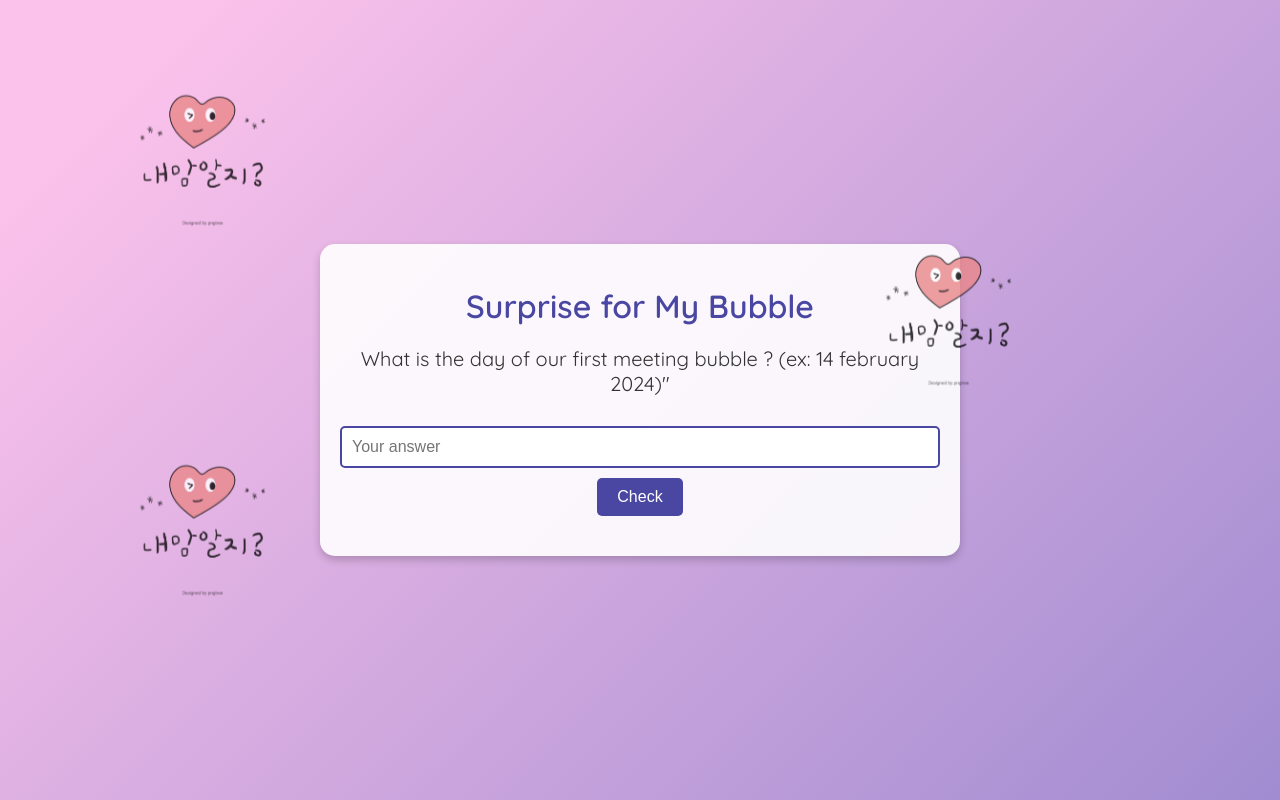
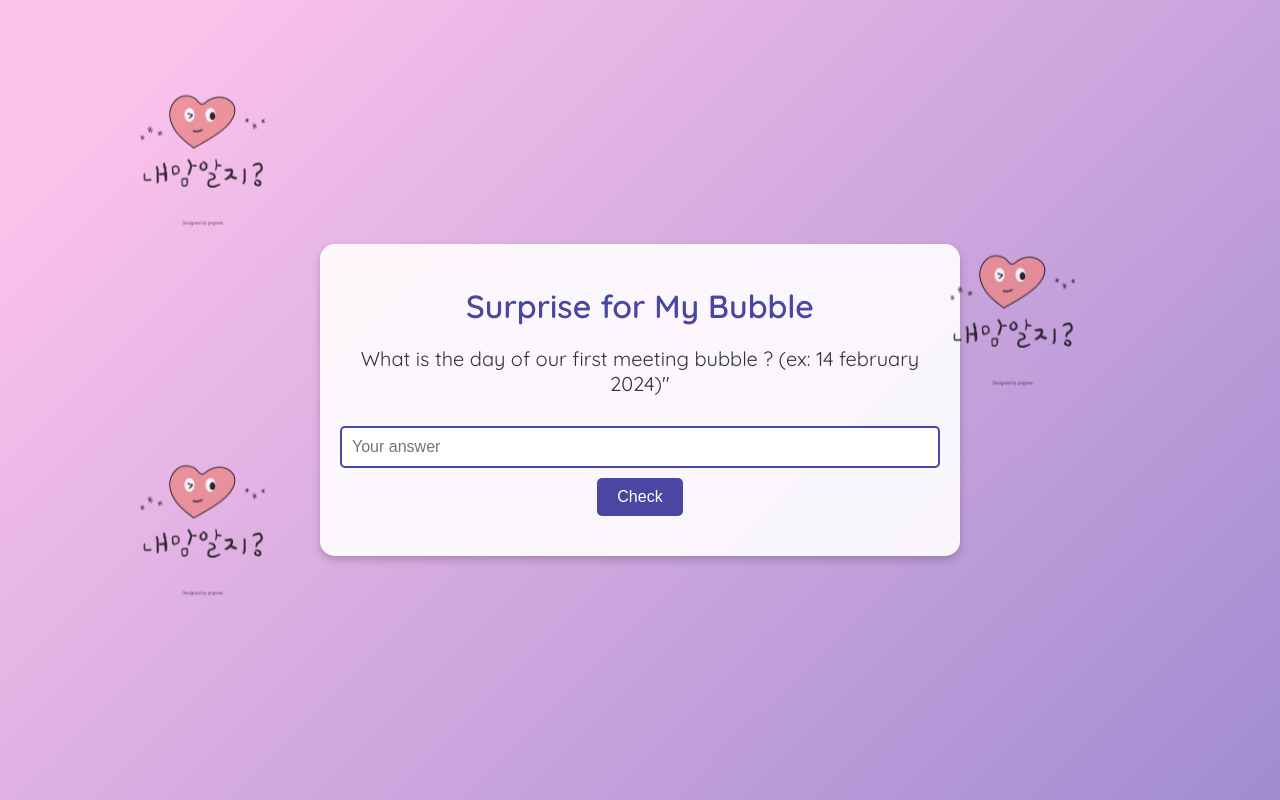
Before and after one commit to vfoury/loris, a plain HTML site: page test.html in a window 1280 px wide. Drawn offline with Linux system fonts and the light colour scheme.

Commit message:
Version1

```diff
--- a/styles.css
+++ b/styles.css
@@ -113,7 +113,7 @@ button:hover {
 
 .deco-image:nth-child(2) {
     top: 30%;
-    right: 20%;
+    right: 15%;
     width: 150px;
     height: auto;
 }
```
